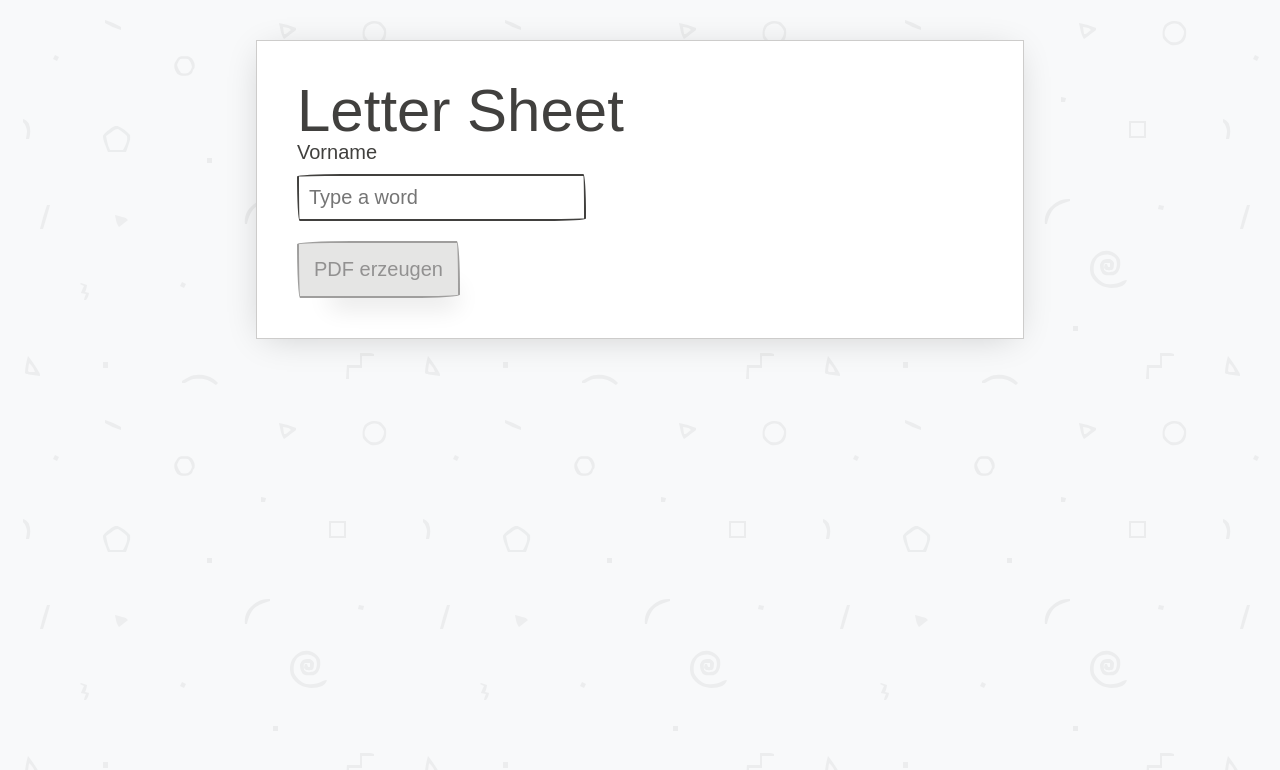
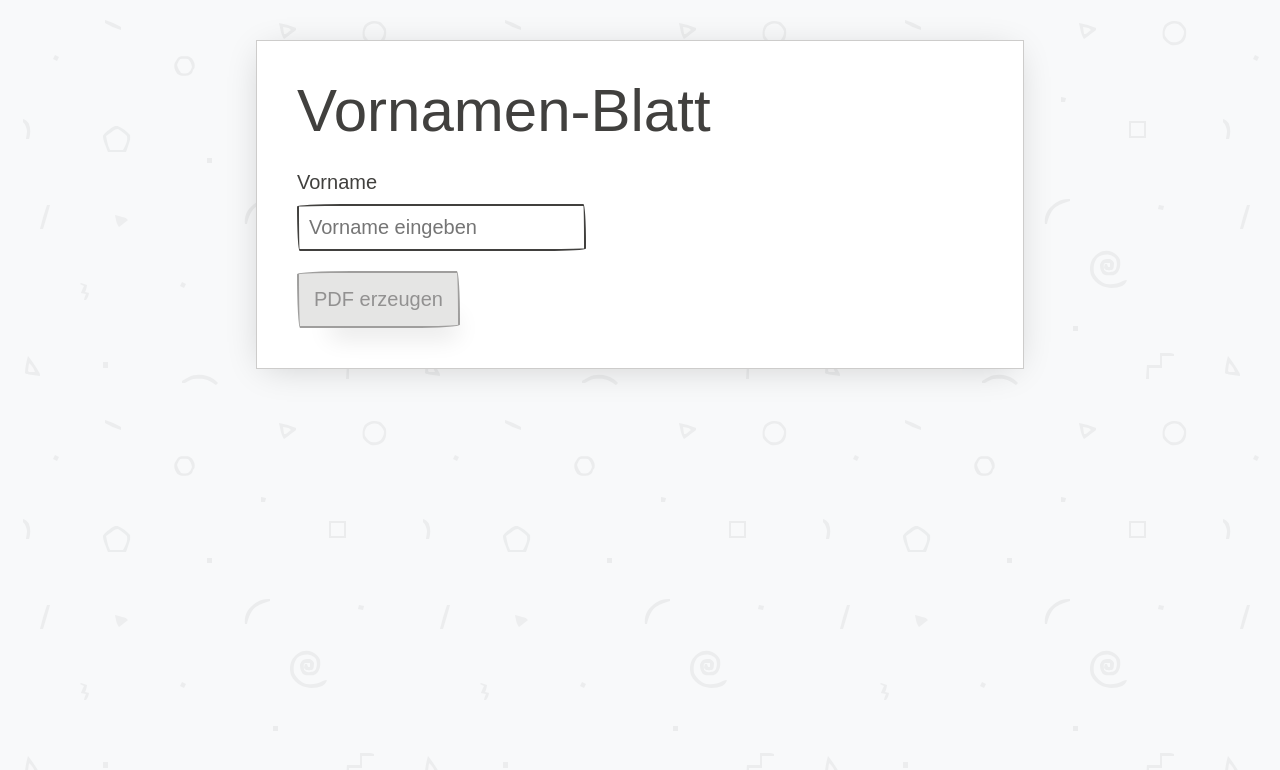
Before and after one commit to Lyokolux/kita-toolbox, an Angular app: page / in a window 1280 px wide. Shown: the top 770 px of the page. Built offline with nearby package versions, Linux system fonts and the light colour scheme; a web font is replaced by a local one.

Commit message:
feat(letter-sheet): use better names

```diff
--- a/src/app/components/views/letter-sheet/letter-sheet.css
+++ b/src/app/components/views/letter-sheet/letter-sheet.css
@@ -1,6 +1,10 @@
 :host {
   display: block;
   padding: 2rem 1rem;
+}
+
+.paper > h2 {
+  margin-bottom: 0.5em;
 }
 
 .preview {
--- a/src/app/components/views/letter-sheet/letter-sheet.html
+++ b/src/app/components/views/letter-sheet/letter-sheet.html
@@ -1,13 +1,13 @@
 <main class="paper container container-sm">
-  <h2>Letter Sheet</h2>
+  <h2>Vornamen-Blatt</h2>
   <div class="form-group">
     <label for="text">Vorname</label>
     <input
       id="text"
       type="text"
+      placeholder="Vorname eingeben"
       [ngModel]="text()"
       (ngModelChange)="text.set($event)"
-      placeholder="Type a word"
     />
   </div>
   <button
```
